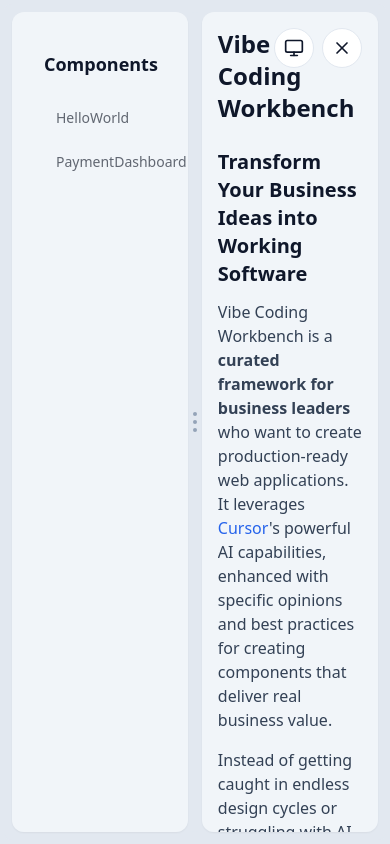
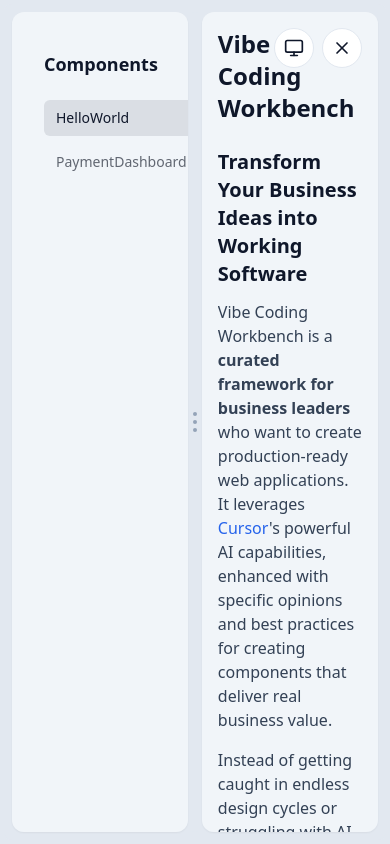
Before and after one commit to AnthusAI/Cursor-Storybook-Artifacts, a React app: page / in a window 390 px wide. Built offline with nearby package versions, Linux system fonts and the light colour scheme.

Commit message:
Persistent Component selection.  Responsive payment dashboard example.

```diff
--- a/components/ContentArea/ContentArea.tsx
+++ b/components/ContentArea/ContentArea.tsx
@@ -5,6 +5,9 @@
 
 // Import the HelloWorld component directly as a fallback
 import HelloWorld from '../HelloWorld/HelloWorld';
+
+// Local storage key for selected component
+const SELECTED_COMPONENT_KEY = 'vibe-workbench-selected-component';
 
 /**
  * ContentArea Component
@@ -20,16 +23,22 @@
   const [isLoading, setIsLoading] = useState(false);
   const [error, setError] = useState<string | null>(null);
 
-  // Load the component list on mount
+  // Load the component list and restore selected component from localStorage
   useEffect(() => {
     try {
       const components = getComponentList();
       setComponentList(components);
 
-      // Default to HelloWorld if available
-      const helloWorldItem = components.find(item => item.name === 'HelloWorld');
-      if (helloWorldItem) {
-        handleSelectComponent('HelloWorld');
+      // Try to restore selected component from localStorage
+      const savedComponent = localStorage.getItem(SELECTED_COMPONENT_KEY);
+      if (savedComponent && components.some(item => item.name === savedComponent)) {
+        handleSelectComponent(savedComponent);
+      } else {
+        // Default to HelloWorld if available, or first component if not
+        const defaultComponent = components.find(item => item.name === 'HelloWorld')?.name || components[0]?.name;
+        if (defaultComponent) {
+          handleSelectComponent(defaultComponent);
+        }
       }
     } catch (err) {
       console.error('Failed to load component list:', err);
@@ -44,6 +53,9 @@
     setError(null);
 
     try {
+      // Save selection to localStorage
+      localStorage.setItem(SELECTED_COMPONENT_KEY, componentName);
+
       // Special case for HelloWorld which is imported directly
       if (componentName === 'HelloWorld') {
         setDynamicComponent(() => HelloWorld);
@@ -72,6 +84,8 @@
       console.error(`Failed to load component ${componentName}:`, err);
       setError(`Failed to load component ${componentName}: ${err instanceof Error ? err.message : 'Unknown error'}`);
       setDynamicComponent(null);
+      // Remove from localStorage if component failed to load
+      localStorage.removeItem(SELECTED_COMPONENT_KEY);
     } finally {
       setIsLoading(false);
     }
@@ -85,6 +99,7 @@
         onSelectComponent={handleSelectComponent}
         className="flex-shrink-0"
         defaultWidth={240}
+        selectedComponent={selectedComponent}
       />
 
       {/* Component Display Area */}
--- a/components/PaymentDashboard/PaymentDashboard.tsx
+++ b/components/PaymentDashboard/PaymentDashboard.tsx
@@ -13,8 +13,8 @@
     <div className="min-h-screen bg-background p-6">
       <h1 className="text-2xl font-bold mb-6">Payment Dashboard</h1>
 
-      <div className="@container">
-        <div className="grid grid-cols-1 @[600px]:grid-cols-2 @[900px]:grid-cols-4 gap-4 mb-8">
+      <div>
+        <div className="grid grid-cols-1 sm:grid-cols-2 xl:grid-cols-4 gap-4 mb-8">
           {/* Revenue Card */}
           <Card className="p-4">
             <div className="flex items-center justify-between mb-2">
--- a/components/ui/sidebar.tsx
+++ b/components/ui/sidebar.tsx
@@ -7,6 +7,7 @@
   }[];
   onSelectComponent: (componentName: string) => void;
   defaultWidth?: number;
+  selectedComponent?: string | null;
 }
 
 /**
@@ -21,6 +22,7 @@
   items,
   onSelectComponent,
   defaultWidth = 400,
+  selectedComponent,
   ...props
 }: SidebarProps) {
   const [width, setWidth] = useState(defaultWidth);
@@ -134,7 +136,13 @@
             <div key={item.name} className="mb-2">
               <button
                 onClick={() => onSelectComponent(item.name)}
-                className="w-full text-left px-3 py-2 text-sm rounded-md hover:bg-accent text-foreground/60 hover:text-foreground truncate"
+                className={cn(
+                  "w-full text-left px-3 py-2 text-sm rounded-md transition-colors",
+                  selectedComponent === item.name
+                    ? "bg-primary/10 text-primary font-medium"
+                    : "hover:bg-accent text-foreground/60 hover:text-foreground",
+                  "truncate"
+                )}
               >
                 {item.name}
               </button>
```
